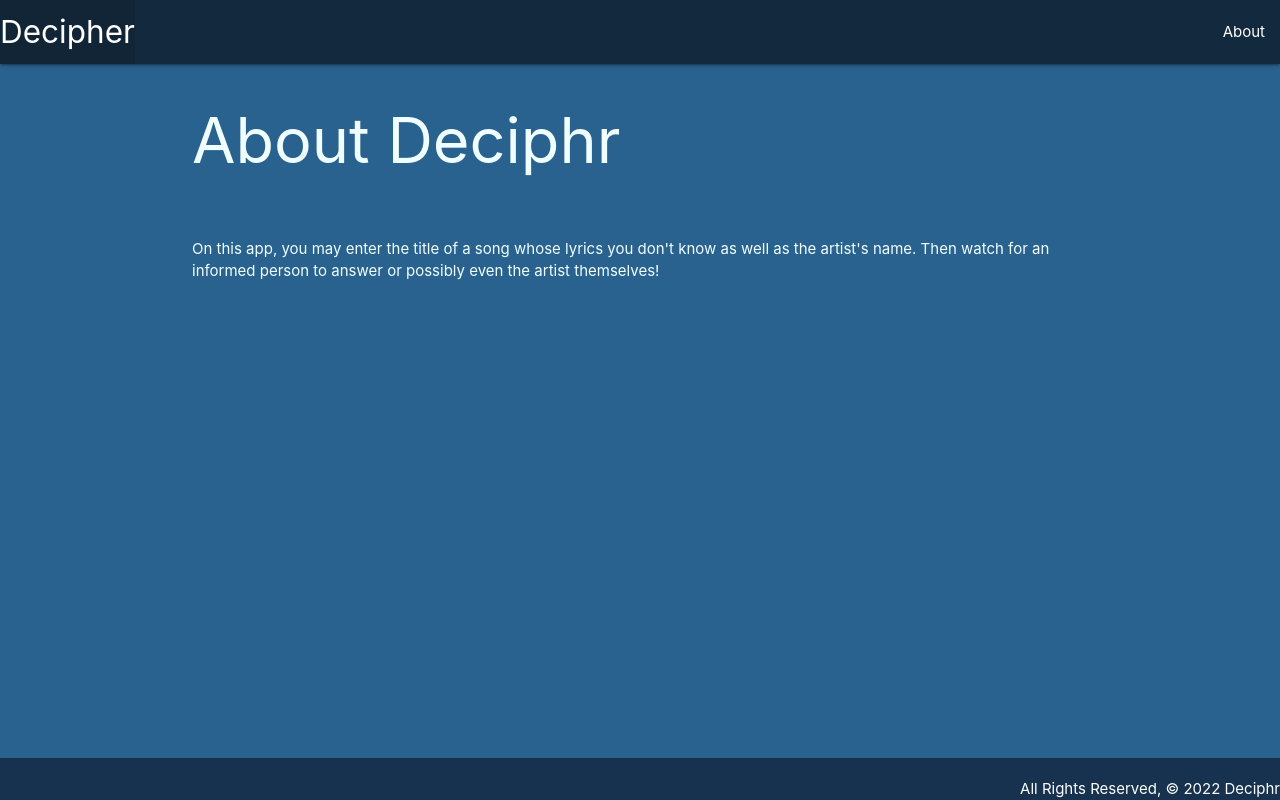
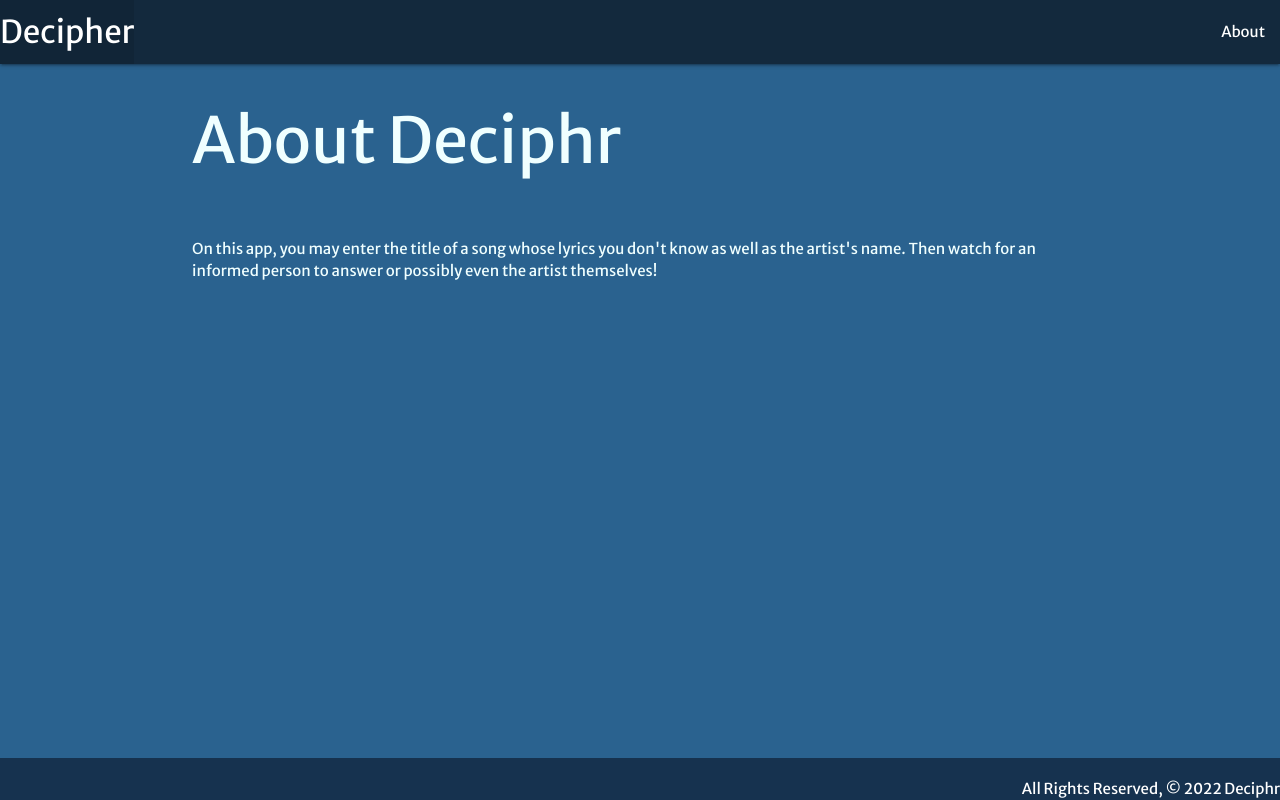
Before and after one commit to jurgenstevens/deciphr, a Django app: page /about in a window 1280 px wide. Run offline with Django 3.2, Linux system fonts and the light colour scheme.

Commit message:
Set font to Merriweather Sans by Google Fonts.

```diff
--- a/main_app/static/css/style.css
+++ b/main_app/static/css/style.css
@@ -3,6 +3,7 @@ body {
     min-height: 100vh;
     flex-direction: column;
     /* background-color: #3E92CC; */
+    font-family: 'Merriweather Sans', sans-serif;
     background-color: #2A628F;
 }
 
--- a/main_app/templates/base.html
+++ b/main_app/templates/base.html
@@ -6,12 +6,15 @@
     <meta charset="UTF-8" />
     <meta name="viewport" content="width=device-width, initial-scale=1.0" />
     <meta http-equiv="X-UA-Compatible" content="ie=edge" />
-    <title>Cat Collector</title>
+    <title>Deciphr</title>
     <link
       rel="stylesheet"
       href="https://cdnjs.cloudflare.com/ajax/libs/materialize/1.0.0/css/materialize.min.css"
     />
     <link rel="stylesheet" type="text/css" href="{% static 'css/style.css' %}" />
+    <link rel="preconnect" href="https://fonts.googleapis.com">
+    <link rel="preconnect" href="https://fonts.gstatic.com" crossorigin>
+    <link href="https://fonts.googleapis.com/css2?family=Merriweather+Sans&display=swap" rel="stylesheet">
   </head>
   <body>
     <header class="navbar-fixed">
```
